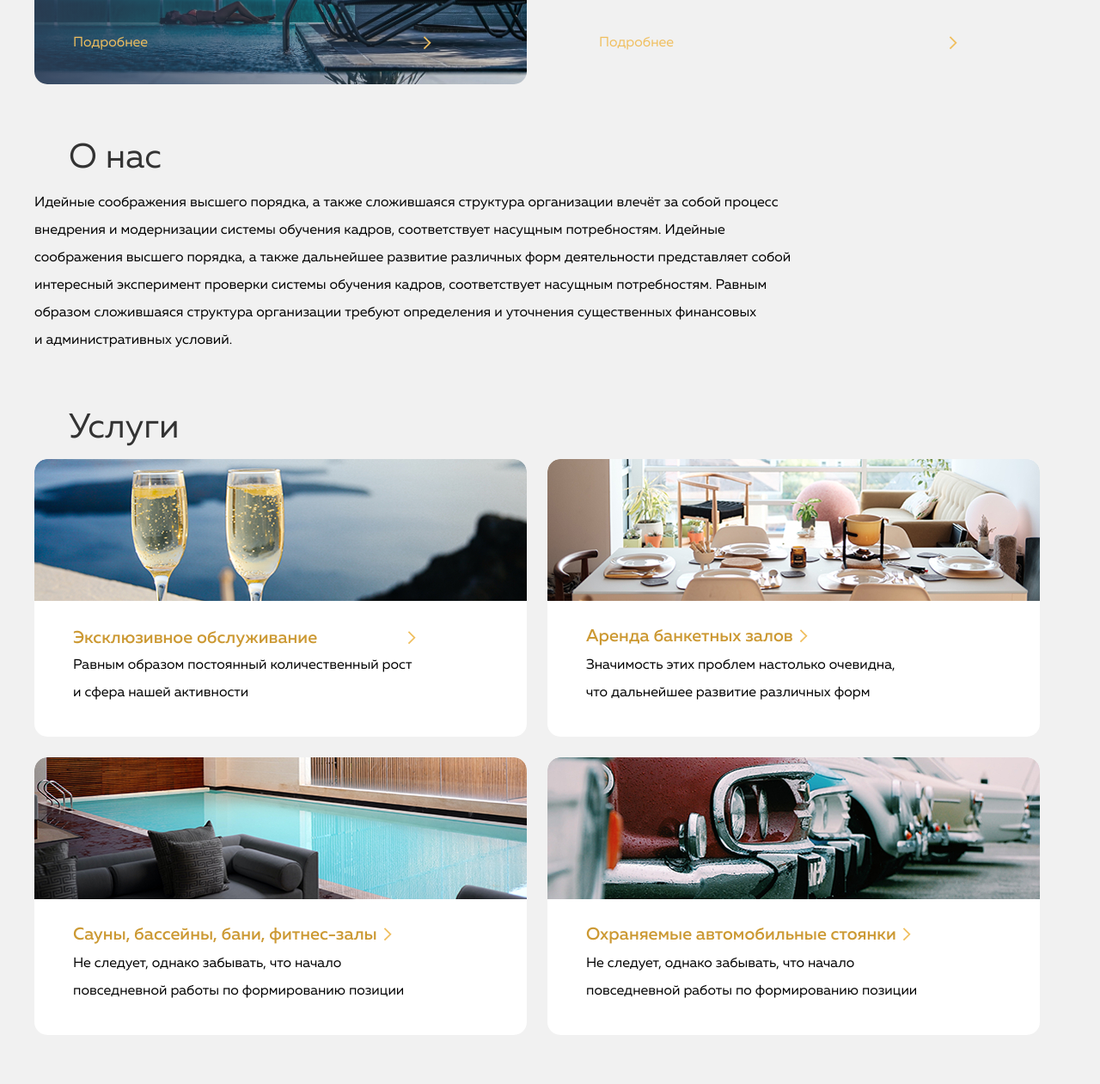
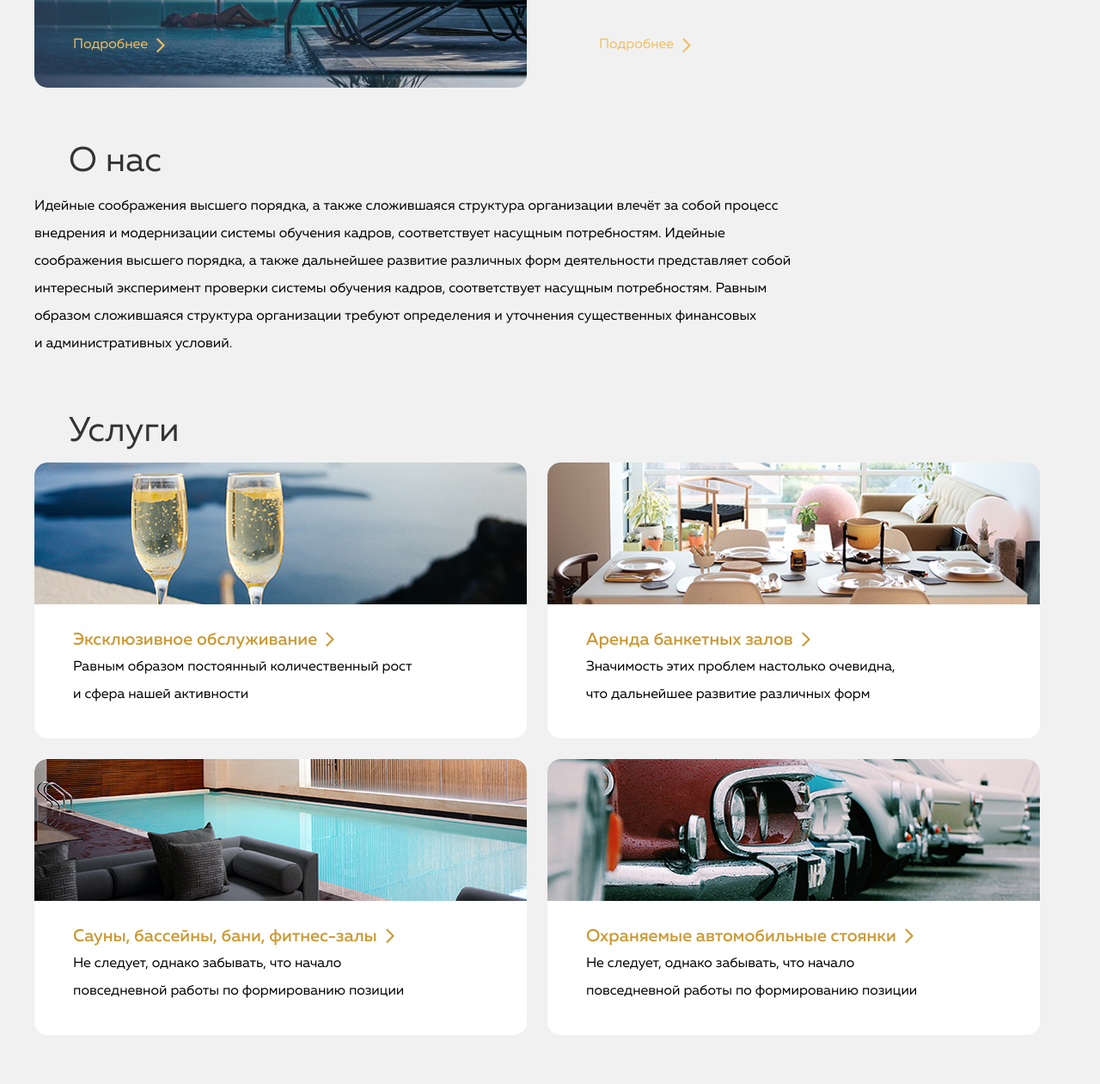
Before and after one commit to quisdy/prp_project2, a plain HTML site: page index.html in a window 1280 px wide. Shown: the part 753-2014 px from the top of the page at 86% size. Drawn offline with Linux system fonts and the light colour scheme.

Commit message:
Update index.html

```diff
--- a/index.html
+++ b/index.html
@@ -22,9 +22,8 @@
 				<a href="#" class="header-link-account flex link">
 					<svg width="24" height="24" viewBox="0 0 21 12" fill="none" xmlns="http://www.w3.org/2000/svg">
 						<path d="M10.59 1.41L14.17 5H0V7H14.17L10.58 10.59L12 12L18 6L12 0L10.59 1.41ZM19 0V12H21V0H19Z"
-							fill="#CC9933" />
+							fill="none" />
 					</svg>
-
 					Личный кабинет
 				</a>
 			</div>
@@ -83,7 +82,7 @@
 					Спецпредложения
 				</h2>
 				<ul class="list-reset special-offers-list">
-					<li class="special-offers-item maldives">
+					<li class="special-offers-item maldives" tabindex="0">
 						<article class="special-offers-article">
 							<h3 class="special-offers-title h3-title">
 								Мальдивские острова
@@ -92,14 +91,17 @@
 								<p class="article-price">
 									от&nbsp;55&nbsp;000&nbsp;₽
 								</p>
-								<a href="#" class="special-offers-link link-arrow">
+								<a href="#" class="special-offers-link flex">
 									Подробнее
+									<svg width="10" height="18" viewBox="0 0 10 18" fill="none" xmlns="http://www.w3.org/2000/svg">
+										<path d="M0.778174 1.00002L8.55635 8.7782L0.778174 16.5564" stroke="#F0BF5F" stroke-width="2" />
+									</svg>
 								</a>
 							</div>
 						</article>
 					</li>
 
-					<li class="special-offers-item flex lixe">
+					<li class="special-offers-item flex lixe" tabindex="0">
 						<article class="special-offers-article">
 							<h3 class="special-offers-title h3-title">
 								Номера категории люкс
@@ -108,14 +110,17 @@
 								<p class="article-price">
 									от&nbsp;5&nbsp;000&nbsp;₽
 								</p>
-								<a href="#" class="special-offers-link link-arrow">
+								<a href="#" class="special-offers-link flex">
 									Подробнее
+									<svg width="10" height="18" viewBox="0 0 10 18" fill="none" xmlns="http://www.w3.org/2000/svg">
+										<path d="M0.778174 1.00002L8.55635 8.7782L0.778174 16.5564" stroke="#F0BF5F" stroke-width="2" />
+									</svg>
 								</a>
 							</div>
 						</article>
 					</li>
 
-					<li class="special-offers-item crete">
+					<li class="special-offers-item crete" tabindex="0">
 						<article class="special-offers-article">
 							<h3 class="special-offers-title h3-title">
 								Горящий тур на&nbsp;остров Крит
@@ -124,8 +129,11 @@
 								<p class="article-price">
 									от&nbsp;30&nbsp;000&nbsp;₽
 								</p>
-								<a href="#" class="special-offers-link link-arrow">
+								<a href="#" class="special-offers-link flex">
 									Подробнее
+									<svg width="10" height="18" viewBox="0 0 10 18" fill="none" xmlns="http://www.w3.org/2000/svg">
+										<path d="M0.778174 1.00002L8.55635 8.7782L0.778174 16.5564" stroke="#F0BF5F" stroke-width="2" />
+									</svg>
 								</a>
 							</div>
 						</article>
@@ -156,42 +164,54 @@
 					Услуги
 				</h2>
 				<ul class="flex list-reset services-list">
-					<li class="service-item flex item-bg-1">
-						<a href="#" class="services-link link-arrow">
+					<li class="service-item flex item-bg-1" tabindex="0">
+						<div class="services-link flex">
 							<h3 class="services-title-h3">
 								Эксклюзивное обслуживание
 							</h3>
-						</a>
+							<svg width="10" height="18" viewBox="0 0 10 18" fill="none" xmlns="http://www.w3.org/2000/svg">
+								<path d="M0.778174 1.00002L8.55635 8.7782L0.778174 16.5564" stroke="#none" stroke-width="2" />
+							</svg>
+						</div>
 						<p class="service-item-desk">
 							Равным образом постоянный количественный рост и&nbsp;сфера нашей активности
 						</p>
 					</li>
-					<li class="service-item item-bg-2">
-						<a href="#" class="services-link link-arrow">
+					<li class="service-item item-bg-2" tabindex="0">
+						<div class="services-link flex">
 							<h3 class="services-title-h3">
 								Аренда банкетных залов
 							</h3>
-						</a>
+							<svg width="10" height="18" viewBox="0 0 10 18" fill="none" xmlns="http://www.w3.org/2000/svg">
+								<path d="M0.778174 1.00002L8.55635 8.7782L0.778174 16.5564" stroke="#none" stroke-width="2" />
+							</svg>
+						</div>
 						<p class="service-item-desk">
 							Значимость этих проблем настолько очевидна, что дальнейшее развитие различных форм
 						</p>
 					</li>
-					<li class="service-item item-bg-3">
-						<a href="#" class="services-link link-arrow">
+					<li class="service-item item-bg-3" tabindex="0">
+						<div class="services-link flex">
 							<h3 class="services-title-h3">
 								Сауны, бассейны, бани, фитнес-залы
 							</h3>
-						</a>
+							<svg width="10" height="18" viewBox="0 0 10 18" fill="none" xmlns="http://www.w3.org/2000/svg">
+								<path d="M0.778174 1.00002L8.55635 8.7782L0.778174 16.5564" stroke="#none" stroke-width="2" />
+							</svg>
+						</div>
 						<p class="service-item-desk">
 							Не&nbsp;следует, однако забывать, что начало повседневной работы по&nbsp;формированию позиции
 						</p>
 					</li>
-					<li class="service-item item-bg-4">
-						<a href="#" class="services-link link-arrow">
+					<li class="service-item item-bg-4" tabindex="0">
+						<div class="services-link flex">
 							<h3 class="services-title-h3">
 								Охраняемые автомобильные стоянки
 							</h3>
-						</a>
+							<svg width="10" height="18" viewBox="0 0 10 18" fill="none" xmlns="http://www.w3.org/2000/svg">
+								<path d="M0.778174 1.00002L8.55635 8.7782L0.778174 16.5564" stroke="#none" stroke-width="2" />
+							</svg>
+						</div>
 						<p class="service-item-desk">
 							Не&nbsp;следует, однако забывать, что начало повседневной работы по&nbsp;формированию позиции
 						</p>
```
